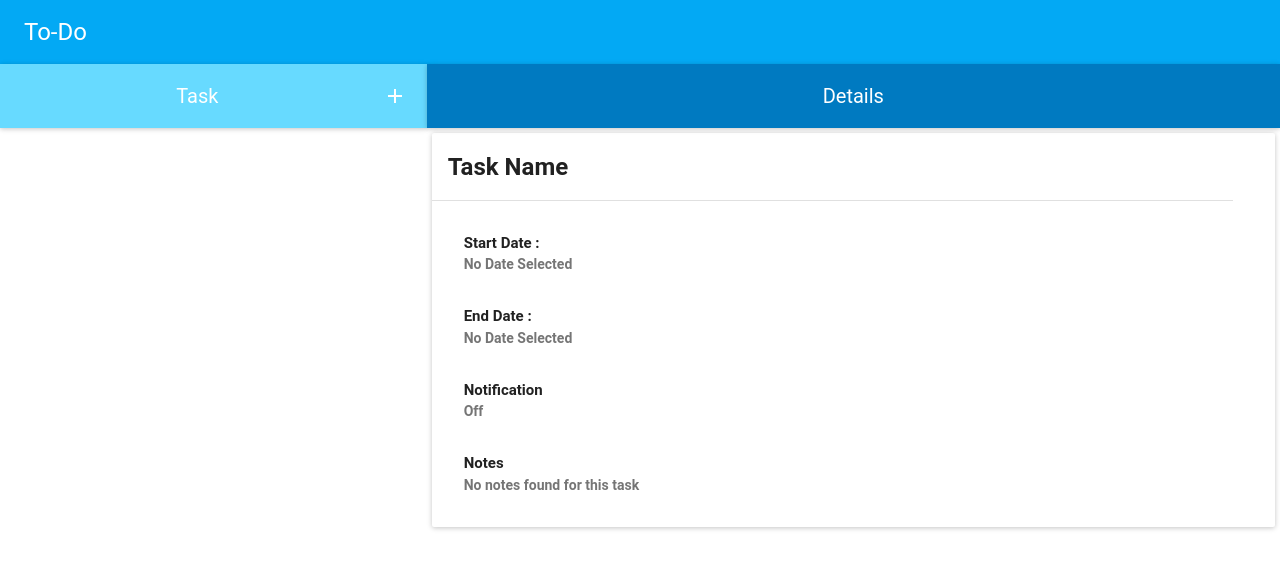
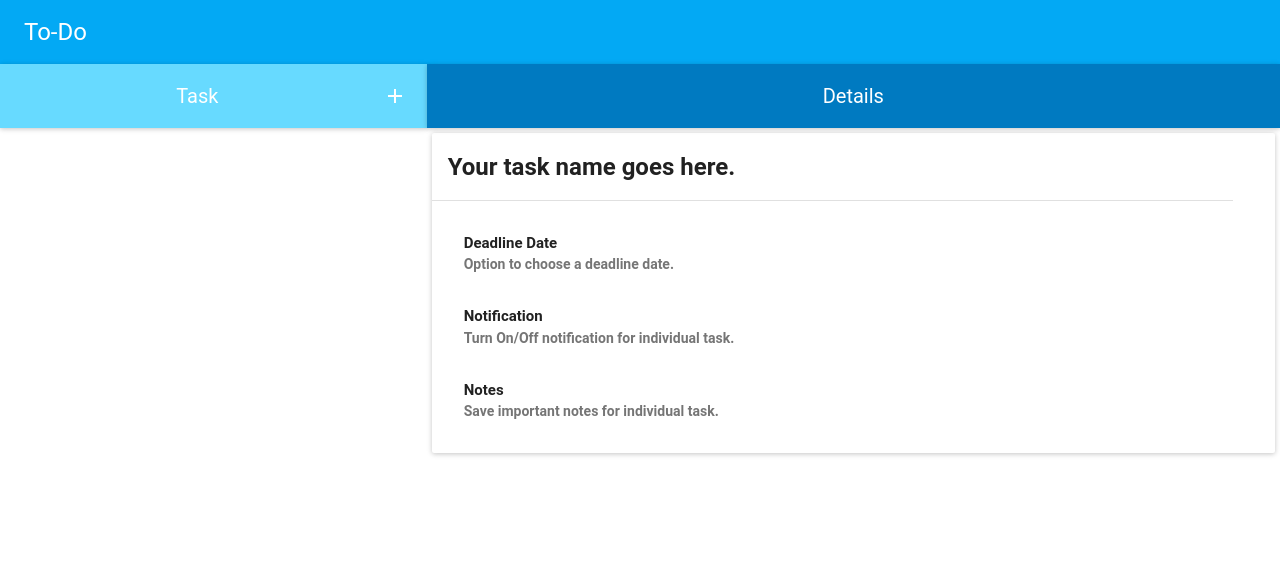
Before and after one commit to amanshu-kataria/to-do-react, a React (Create React App) app: page / in a window 1280 px wide. Shown: the top 568 px of the page. Built offline with nearby package versions, Linux system fonts and the light colour scheme.

Commit message:
Removed Starting date and replaced ending date with deadline

```diff
--- a/src/detailsPanel.js
+++ b/src/detailsPanel.js
@@ -13,37 +13,44 @@ class DetailsPanel extends Component {
       name: "",
       notification: "",
       notes: "",
-      startDate: "",
-      endDate: ""
+      deadLine: ""
     };
   }
 
   componentWillMount() {
     if (this.props.task === -1)
-      this.setState({ name: "Task Name", notification: false });
+      this.setState({
+        name: "Your task name goes here.",
+        notification: "Turn On/Off notification for individual task.",
+        deadLine: "Option to choose a deadline date.",
+        notes: "Save important notes for individual task."
+      });
     else {
       var task = JSON.parse(localStorage.getItem("taskList"))[this.props.task];
       this.setState({
         name: task.name,
         notification: task.notification,
         notes: task.notes,
-        startDate: task.startDate,
-        endDate: task.endDate
+        deadLine: task.deadLine
       });
     }
   }
 
   componentWillReceiveProps(nextProps) {
     if (nextProps.task === -1)
-      this.setState({ name: "Task Name", notification: false });
+      this.setState({
+        name: "Your task name goes here.",
+        notification: "Turn On/Off notification for individual task.",
+        deadLine: "Option to choose a deadline date.",
+        notes: "Save important notes for individual task."
+      });
     else {
       var task = JSON.parse(localStorage.getItem("taskList"))[nextProps.task];
       this.setState({
         name: task.name,
         notification: task.notification,
         notes: task.notes,
-        startDate: task.startDate,
-        endDate: task.endDate
+        deadLine: task.deadLine
       });
     }
   }
--- a/src/displayMode.js
+++ b/src/displayMode.js
@@ -12,38 +12,19 @@ class DisplayMode extends Component {
         fontWeight: "bold"
       }
     };
+
     return (
       <div>
-        <CardTitle
-          title={
-            this.props.taskData.name === "" ? (
-              "Task Name"
-            ) : (
-              this.props.taskData.name
-            )
-          }
-          style={styles.title}
-        />
+        <CardTitle title={this.props.taskData.name} style={styles.title} />
         <Divider style={styles.divider} />
         <CardText>
           <CardHeader
-            title="Start Date :"
+            title="Deadline Date"
             subtitle={
-              this.props.taskData.startDate ? (
-                this.props.taskData.startDate
+              this.props.taskData.deadLine ? (
+                this.props.taskData.deadLine
               ) : (
-                "No Date Selected"
-              )
-            }
-            style={styles.title}
-          />
-          <CardHeader
-            title="End Date :"
-            subtitle={
-              this.props.taskData.endDate ? (
-                this.props.taskData.endDate
-              ) : (
-                "No Date Selected"
+                "No deadline found for this task"
               )
             }
             style={styles.title}
@@ -51,7 +32,16 @@ class DisplayMode extends Component {
 
           <CardHeader
             title="Notification"
-            subtitle={this.props.taskData.notification ? "On" : "Off"}
+            subtitle={
+              typeof this.props.taskData.notification === "boolean" ? this.props
+                .taskData.notification ? (
+                "On"
+              ) : (
+                "Off"
+              ) : (
+                this.props.taskData.notification
+              )
+            }
             style={styles.title}
           />
 
--- a/src/editMode.js
+++ b/src/editMode.js
@@ -14,8 +14,7 @@ class EditMode extends Component {
     this.state = {
       name: "",
       notification: false,
-      startDate: null,
-      endDate: null,
+      deadLine: null,
       important: false,
       notes: ""
     };
@@ -27,15 +26,13 @@ class EditMode extends Component {
   }
 
   componentWillMount() {
-    debugger;
     var list = JSON.parse(localStorage.getItem("taskList"));
     list = list[this.props.index];
     this.setState({
       name: list.name,
       notification: list.notification,
       important: list.important,
-      startDate: list.startDate,
-      endDate: list.endDate,
+      deadLine: list.deadLine,
       notes: list.notes
     });
   }
@@ -57,8 +54,7 @@ class EditMode extends Component {
         name: list.name,
         notification: list.notification,
         important: list.important,
-        startDate: list.startDate,
-        endDate: list.endDate,
+        deadLine: list.deadLine,
         notes: list.notes
       });
     }
@@ -73,8 +69,7 @@ class EditMode extends Component {
       name: this.state.name,
       notification: this.state.notification,
       important: this.state.important,
-      startDate: this.state.startDate,
-      endDate: this.state.endDate,
+      deadLine: this.state.deadLine,
       notes: this.state.notes
     };
 
@@ -122,13 +117,8 @@ class EditMode extends Component {
         <CardText>
           <DatePicker
             textFieldStyle={styles.datePicker}
-            hintText="Start Date"
-            value={this.state.startDate}
-          />
-          <DatePicker
-            textFieldStyle={styles.datePicker}
-            hintText="End Date"
-            value={this.state.endDate}
+            hintText="Deadline Date"
+            value={this.state.deadLine}
           />
           <Toggle
             label="Notification"
```
